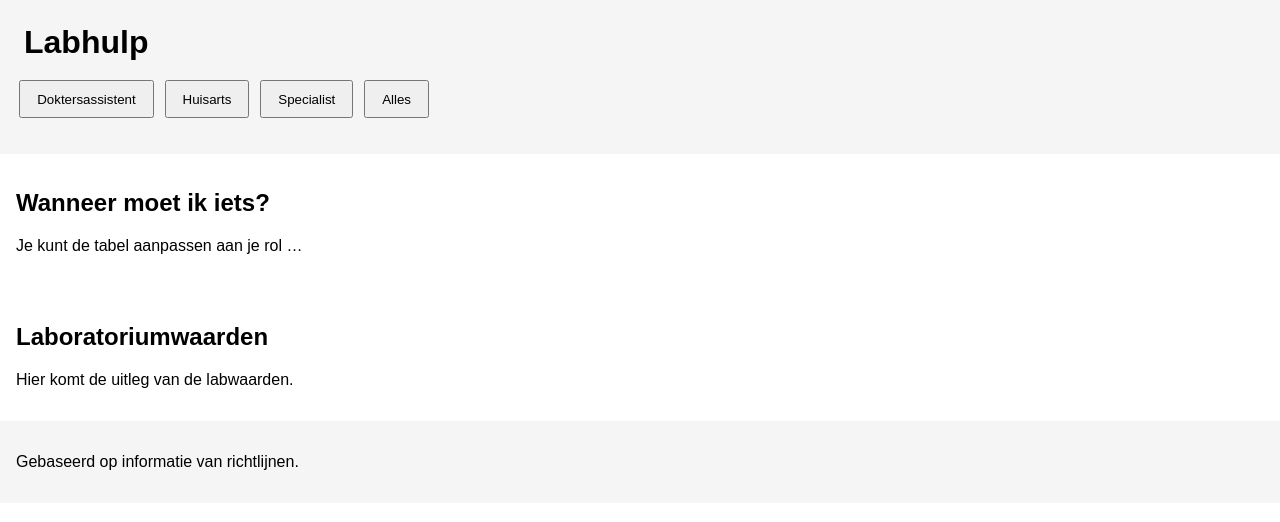
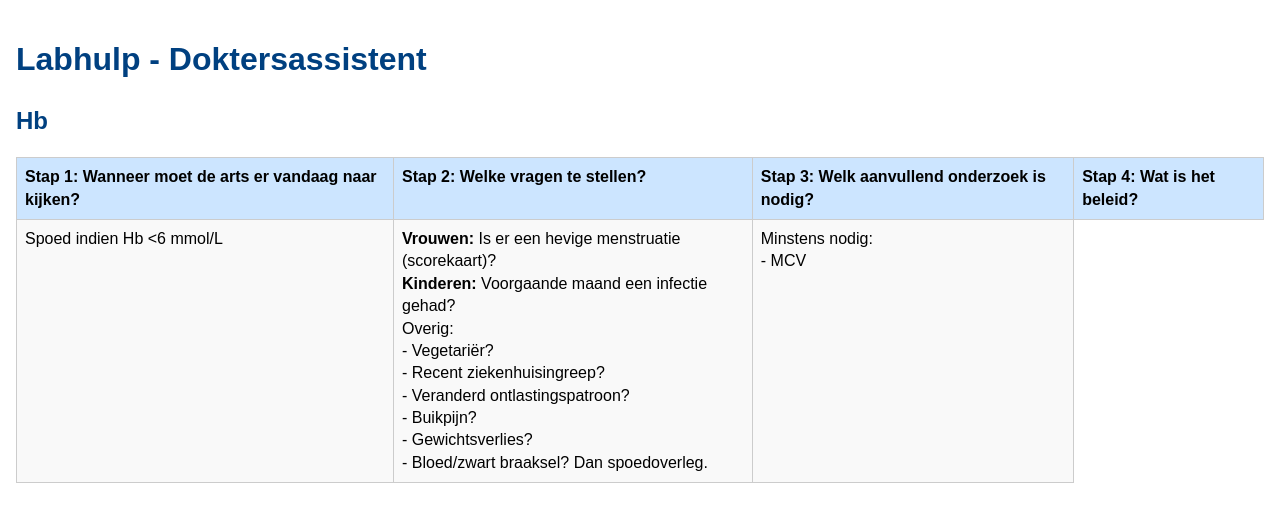
Before and after one commit to manouk1991/manouk1991.github.io, a plain HTML site: page index.html in a window 1280 px wide. Drawn offline with Linux system fonts and the light colour scheme.

Commit message:
Modify title and add Hb section with table
Updated the title and added a new section for Hb with a table for medical guidelines.

```diff
--- a/index.html
+++ b/index.html
@@ -3,41 +3,67 @@
 <head>
   <meta charset="UTF-8">
   <meta name="viewport" content="width=device-width, initial-scale=1.0">
-  <title>Labhulp</title>
+  <title>Labhulp - Assistent</title>
   <style>
-    body { font-family: Arial, sans-serif; margin: 0; padding: 0; }
-    header, footer { background: #f5f5f5; padding: 1rem; }
-    h1 { margin: 0.5rem; }
-    .buttons { margin: 1rem 0; }
-    .buttons button { margin: 0.2rem; padding: 0.6rem 1rem; }
-    .content { padding: 1rem; }
+    body {
+      font-family: Arial, sans-serif;
+      margin: 0;
+      padding: 1rem;
+      line-height: 1.4;
+    }
+    h1, h2 {
+      color: #004080;
+    }
+    table {
+      width: 100%;
+      border-collapse: collapse;
+      margin-bottom: 2rem;
+      overflow-x: auto;
+      display: block;
+    }
+    th, td {
+      border: 1px solid #ccc;
+      padding: 0.5rem;
+      text-align: left;
+      vertical-align: top;
+    }
+    th {
+      background-color: #cce5ff;
+    }
+    tr:nth-child(even) {
+      background-color: #f9f9f9;
+    }
+    .section {
+      margin-bottom: 2rem;
+    }
   </style>
 </head>
 <body>
 
-<header>
-  <h1>Labhulp</h1>
-  <div class="buttons">
-    <button>Doktersassistent</button>
-    <button>Huisarts</button>
-    <button>Specialist</button>
-    <button>Alles</button>
-  </div>
-</header>
+<h1>Labhulp - Doktersassistent</h1>
 
-<section class="content">
-  <h2>Wanneer moet ik iets?</h2>
-  <p>Je kunt de tabel aanpassen aan je rol …</p>
-</section>
-
-<section class="content">
-  <h2>Laboratoriumwaarden</h2>
-  <p>Hier komt de uitleg van de labwaarden.</p>
-</section>
-
-<footer>
-  <p>Gebaseerd op informatie van richtlijnen.</p>
-</footer>
-
-</body>
-</html>
+<div class="section" id="hb">
+  <h2>Hb</h2>
+  <table>
+    <tr>
+      <th>Stap 1: Wanneer moet de arts er vandaag naar kijken?</th>
+      <th>Stap 2: Welke vragen te stellen?</th>
+      <th>Stap 3: Welk aanvullend onderzoek is nodig?</th>
+      <th>Stap 4: Wat is het beleid?</th>
+    </tr>
+    <tr>
+      <td>Spoed indien Hb &lt;6 mmol/L</td>
+      <td>
+        <strong>Vrouwen:</strong> Is er een hevige menstruatie (scorekaart)?<br>
+        <strong>Kinderen:</strong> Voorgaande maand een infectie gehad?<br>
+        Overig:<br>
+        - Vegetariër?<br>
+        - Recent ziekenhuisingreep?<br>
+        - Veranderd ontlastingspatroon?<br>
+        - Buikpijn?<br>
+        - Gewichtsverlies?<br>
+        - Bloed/zwart braaksel? Dan spoedoverleg.
+      </td>
+      <td>
+        Minstens nodig:<br>
+        - MCV<br>
```
